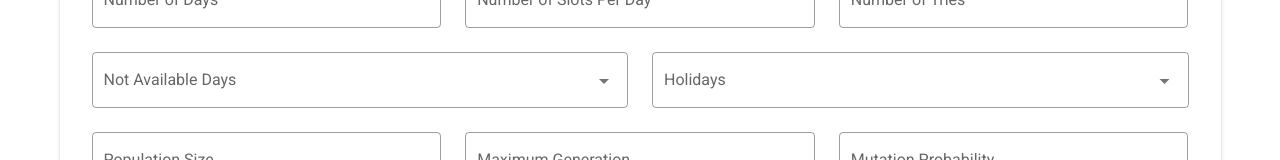
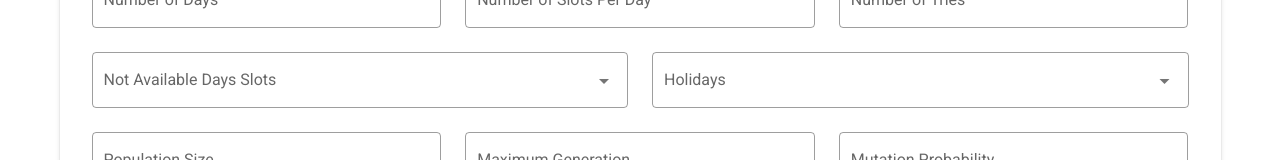
Before and after one commit to AmirHosein-Gharaati/ExamScheduling, a Vue app: page / in a window 1280 px wide. Shown: the part 290-450 px from the top of the page. Built offline with nearby package versions, Linux system fonts and the light colour scheme.

Commit message:
not available days slots feature

```diff
--- a/src/components/Home.vue
+++ b/src/components/Home.vue
@@ -62,9 +62,9 @@
           <v-row>
             <v-col cols="6">
               <v-select
-                v-model="notAvailableDaysModel"
-                :items="notAvailableDaysItems"
-                label="Not Available Days"
+                v-model="notAvailableDaysSlotsModel"
+                :items="notAvailableDaysSlotsItems"
+                label="Not Available Days Slots"
                 multiple
                 outlined
                 hide-details
@@ -186,7 +186,7 @@ export default Vue.extend({
     professors: null,
     results: null,
     loading: false,
-    notAvailableDaysModel: null,
+    notAvailableDaysSlotsModel: null,
     holidaysModel: null,
     dataType: {
       student: 0,
@@ -323,6 +323,17 @@ export default Vue.extend({
       });
       return isInDays;
     },
+    arrayEquals(a, b) {
+      return (
+        Array.isArray(a) &&
+        Array.isArray(b) &&
+        a.length === b.length &&
+        a.every((val, index) => val === b[index])
+      );
+    },
+    generateNotAvailableItem(dayNumber, slotId) {
+      return `Day ${dayNumber} Slot ${slotId}`;
+    },
   },
   computed: {
     holidaysItems() {
@@ -331,9 +342,20 @@ export default Vue.extend({
       }
       return [];
     },
-    notAvailableDaysItems() {
-      if (+this.numberOfDays > 0) {
-        return this.range(1, +this.numberOfDays + 1);
+    notAvailableDaysSlotsItems() {
+      if (+this.numberOfDays > 0 && +this.numberOfSlotsPerDay > 0) {
+        let items = [];
+        for (let dayNumber = 1; dayNumber <= +this.numberOfDays; dayNumber++) {
+          for (
+            let slotNumber = 1;
+            slotNumber <= +this.numberOfSlotsPerDay;
+            slotNumber++
+          ) {
+            items.push(this.generateNotAvailableItem(dayNumber, slotNumber));
+          }
+        }
+
+        return items;
       }
       return [];
     },
@@ -355,12 +377,18 @@ export default Vue.extend({
           timeSlotId <= +this.numberOfSlotsPerDay * +this.numberOfDays;
           timeSlotId++
         ) {
-          const isAvailable = this.timeSlotIsinDays(
-            timeSlotId,
-            this.notAvailableDaysModel
-          )
+          const dayNumber =
+            Math.floor((timeSlotId - 1) / +this.numberOfSlotsPerDay) + 1;
+          const slotNumber = ((timeSlotId - 1) % +this.numberOfSlotsPerDay) + 1;
+
+          const isAvailable = this.notAvailableDaysSlotsModel.find((item) => {
+            return (
+              item === this.generateNotAvailableItem(dayNumber, slotNumber)
+            );
+          })
             ? 0
             : 1;
+
           const isHoliday = this.timeSlotIsinDays(
             timeSlotId,
             this.holidaysModel
```
